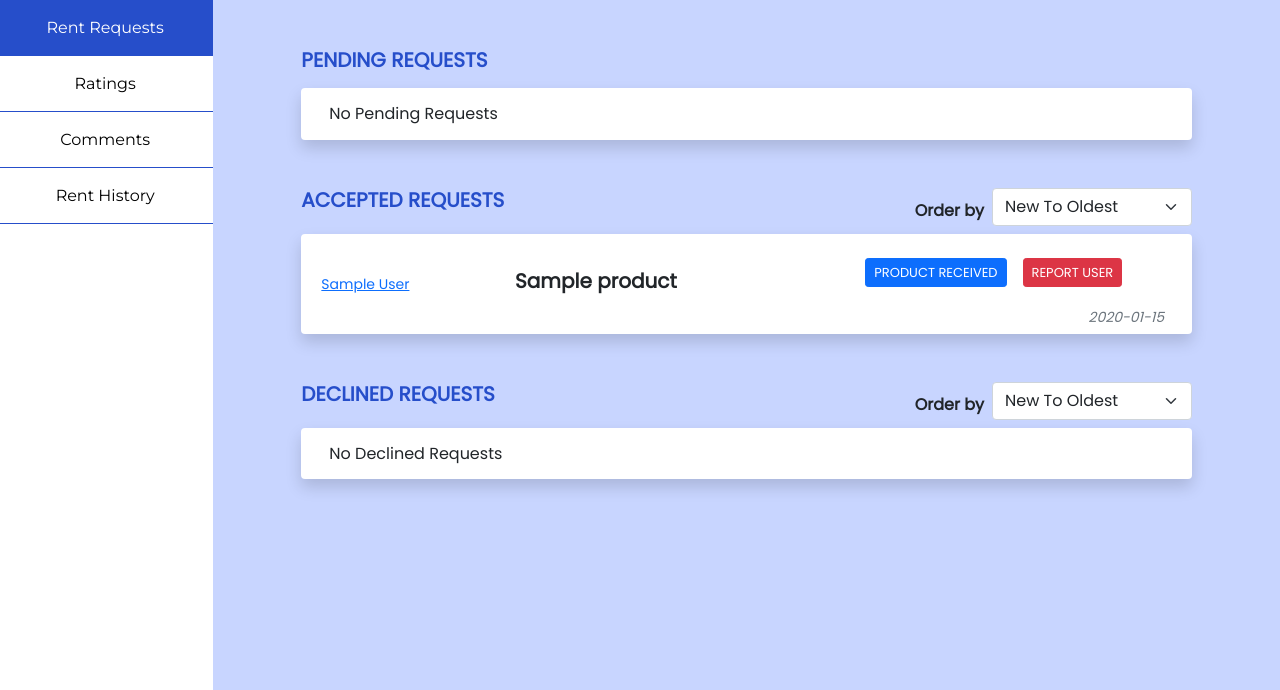
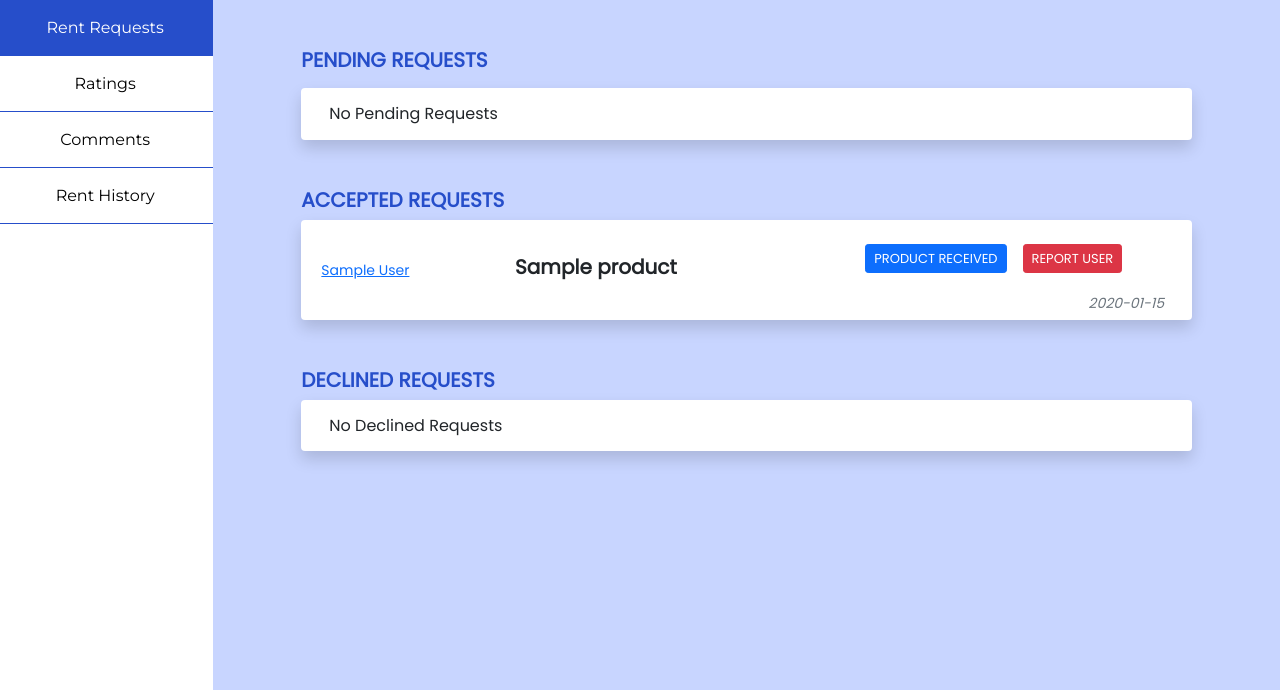
Before and after one commit to ShameemudheenMP/BoroKaro, a Django app: page /activity/ in a window 1280 px wide. Shown: the part 110-800 px from the top of the page. Run offline with Django 4.2, Linux system fonts and the light colour scheme; a user stored in the database is signed in; tables that the repository leaves empty hold one stand-in row (values such as "Sample post"); grey boxes marked "Sample" are stand-in pictures; some libraries are stand-ins or nearby versions.

Commit message:
+stars,-'sort'(activity) & -'forgotpass'(login)

```diff
--- a/Borokaro/Borokaro/settings.py
+++ b/Borokaro/Borokaro/settings.py
@@ -40,7 +40,8 @@ INSTALLED_APPS = [
     'django.contrib.staticfiles',
     'main.apps.MainConfig',
     'crispy_forms',
-    'crispy_bootstrap5'
+    'crispy_bootstrap5',
+    'mathfilters'
 ]
 
 MIDDLEWARE = [
--- a/Borokaro/main/admin.py
+++ b/Borokaro/main/admin.py
@@ -20,6 +20,5 @@ admin.site.register(Comment)
 admin.site.register(ReportComment)
 admin.site.register(ReportUser)
 admin.site.register(Wishlist)
-admin.site.register(LenderRating)
 admin.site.register(ProductRating)
 admin.site.register(BorrowerRating)
--- a/Borokaro/main/templates/main/activity.html
+++ b/Borokaro/main/templates/main/activity.html
@@ -1,5 +1,6 @@
 {% extends 'main/base.html' %}
 {% load static %}
+{% load mathfilters %}
 {% block content %}
 <div class="row container-fluid content p-0 m-0">
   <div class="col-xl-2 col-md-3 col-sm-4 col-xs-12 body-left pt-sm-5 pt-md-2 pt-lg-0 d-flex flex-column"
@@ -69,10 +70,10 @@
 
       <div class="d-flex mx-1 mt-5">
         <h5 class="blue-text fw-bold me-auto">ACCEPTED REQUESTS</h5>
-        <label for="acc-req-filter" class="me-2 my-auto fw-bold">Order by</label>
+        <!-- <label for="acc-req-filter" class="me-2 my-auto fw-bold">Order by</label>
         <select name="" id="acc-req-filter" class="form-select mb-2" style="width: 200px;">
           <option value="NewToOldest">New To Oldest</option>
-        </select>
+        </select> -->
       </div>
       <!-- to display no accepted requests if there is no accepted requests -->
       {% if not accepted %}
@@ -117,10 +118,10 @@
       {% endif %}
       <div class="d-flex mx-1 mt-5">
         <h5 class="blue-text fw-bold me-auto">DECLINED REQUESTS</h5>
-        <label for="acc-req-filter" class="me-2 my-auto fw-bold">Order by</label>
+        <!-- <label for="acc-req-filter" class="me-2 my-auto fw-bold">Order by</label>
         <select name="" id="dec-req-filter" class="form-select mb-2" style="width: 200px;">
           <option value="NewToOldest">New To Oldest</option>
-        </select>
+        </select> -->
       </div>
       <!-- to display no declined requests if there is no declined requests -->
       {% if not declined %}
@@ -157,91 +158,122 @@
     <div id="ratings" class="pt-1 mx-5 px-4 pb-5">
       <div class="d-flex mx-1 mt-5">
         <h5 class="blue-text fw-bold me-auto">BORROWED</h5>
-        <div class="d-flex justify-content-between mb-2">
+        <!-- <div class="d-flex justify-content-between mb-2">
           <label for="borrowed-filter" class="me-2 my-auto fw-bold">Order by</label>
           <select name="" id="borrowed-filter" class="form-select" style="width: 200px;">
             <option value="NewToOldest">New To Oldest</option>
           </select>
-        </div>
+        </div> -->
       </div>
       <!-- borrow ratings loop here -->
-      <div class="bg-white rounded-3 p-3 d-flex align-items-center justify-content-start mb-2 shadow-sm" style="height: 120px">
+      {% if not len %}
+      <div class="row bg-white rounded-2 p-3 mx-1 mb-2 shadow">
+        <h6 class="my-auto">You have not rated any lenders/products yet!</h6>
+      </div>
+      {% else %}
+      {% for ele in borrowed_list %}
+      <div class="bg-white rounded-3 p-3 d-flex align-items-center justify-content-start mb-2 shadow" style="height: 120px">
         <div class="d-flex align-items-center" style="width: 120px; height: 90px;">
-          <img src="{% static 'Assets/ProductImages/Product8-1.jpg' %}" alt="porduct-image"
+          <img src="{{ele.product.p_image1.url}}" alt="porduct-image"
             class="rounded card-img-activity">
         </div>
         <div class="d-flex align-items-center flex-fill">
           <div class="mt-sm-3 mt-md-0 d-flex flex-column flex-fill">
-            <h6 class="fw-bold mx-5">DELL OptiPlex 7490 All-in-One Monitor Black </h6>
+            <a href="/product/{{ele.product.id}}"><h6 class="fw-bold mx-5">{{ele.product.p_name}}</h6></a>
             <div class="d-flex justify-content-start">
               <div class="lender-rating ms-5 mt-2 d-flex">
                 <h6 class="medium-font my-auto">Lender Rating : </h6>
                 <div class="d-flex medium-font ms-3">
                     <!-- loop star here -->
+                    {% with ''|center:ele.len_rate as range %}
+                      {% for _ in range %}
                         <p class="my-auto"><i class="bi bi-star-fill text-primary me-1"></i></p>
-                  <p class="my-auto"><i class="bi bi-star-fill text-primary me-1"></i></p>
-                  <p class="my-auto"><i class="bi bi-star-fill text-primary me-1"></i></p>
+                      {% endfor %}
+                    {% endwith %}
+                    {% with 5|sub:ele.len_rate as n %}
+                      {% for i in n|get_range %}
                         <p class="my-auto"><i class="bi bi-star text-primary me-1"></i></p>
-                  <p class="my-auto"><i class="bi bi-star text-primary me-1"></i></p>
+                      {% endfor %}
+                    {% endwith %}
                 </div>
               </div>
               <div class="lender-rating ms-5 mt-2 d-flex">
                 <h6 class="medium-font my-auto">Product Rating :</h6>
                 <div class="d-flex medium-font ms-3">
                   <!-- loop star here -->
+                    {% with ''|center:ele.prod_rate as range %}
+                      {% for _ in range %}
                         <p class="my-auto"><i class="bi bi-star-fill text-primary me-1"></i></p>
-                  <p class="my-auto"><i class="bi bi-star-fill text-primary me-1"></i></p>
-                  <p class="my-auto"><i class="bi bi-star-fill text-primary me-1"></i></p>
+                      {% endfor %}
+                    {% endwith %}
+                    {% with 5|sub:ele.prod_rate as n %}
+                      {% for i in n|get_range %}
                         <p class="my-auto"><i class="bi bi-star text-primary me-1"></i></p>
-                  <p class="my-auto"><i class="bi bi-star text-primary me-1"></i></p>
+                      {% endfor %}
+                    {% endwith %}
                 </div>
               </div>
             </div>
             <div class="d-flex justify-content-end">
-              <p class="text-muted mb-auto medium-font"><em>15/01/2022</em></p>
+              <p class="text-muted mb-auto medium-font"><em>{{ele.time}}</em></p>
             </div>
           </div>
         </div>
       </div>
+      {% endfor %}
+      {% endif %}
 
       <!-- lent ratings -->
       <div class="d-flex mx-1 mt-5">
         <h5 class="blue-text fw-bold me-auto">LENT</h5>
-        <div class="d-flex justify-content-between mb-2">
+        <!-- <div class="d-flex justify-content-between mb-2">
           <label for="lend-filter" class="me-2 my-auto fw-bold">Order by</label>
           <select name="" id="lend-filter" class="form-select" style="width: 200px;">
             <option value="NewToOldest">New To Oldest</option>
           </select>
+        </div> -->
       </div>
+      <!-- lent ratings loop here -->
+      {% if not bor %}
+      <div class="row bg-white rounded-2 p-3 mx-1 mb-2 shadow">
+        <h6 class="my-auto">You have not rated any borrowers yet!</h6>
       </div>
-
-      <div class="bg-white rounded-3 p-3 d-flex align-items-center justify-content-start mb-2 shadow-sm" style="height: 120px">
+      {% else %}
+      {% for ele in lent_list %}
+      <div class="bg-white rounded-3 p-3 d-flex align-items-center justify-content-start mb-2 shadow" style="height: 120px">
         <div class="d-flex align-items-center" style="width: 120px; height: 90px;">
-          <img src="{% static 'Assets/ProductImages/Product3-1.jpg' %}" alt="porduct-image"
+          <img src="{{ele.product.p_image1.url}}" alt="porduct-image"
             class="card-img-activity rounded">
         </div>
         <div class="d-flex align-items-center flex-fill">
           <div class="mt-sm-3 mt-md-0 d-flex flex-column flex-fill">
-            <h6 class="fw-bold mx-5">DELL OptiPlex 7490 All-in-One Monitor Black </h6>
+            <a href="/product/{{ele.product.id}}"><h6 class="fw-bold mx-5">{{ele.product.p_name}}</h6></a>
             <div class="d-flex justify-content-start">
               <div class="lender-rating ms-5 mt-2 d-flex">
                 <h6 class="medium-font my-auto">Borrower Rating : </h6>
                 <div class="d-flex medium-font ms-3">
                   <!-- loop star here -->
+                    {% with ''|center:ele.val as range %}
+                      {% for _ in range %}
                         <p class="my-auto"><i class="bi bi-star-fill text-primary me-1"></i></p>
-                  <p class="my-auto"><i class="bi bi-star-fill text-primary me-1"></i></p>
-                  <p class="my-auto"><i class="bi bi-star-fill text-primary me-1"></i></p>
+                      {% endfor %}
+                    {% endwith %}
+                    {% with 5|sub:ele.val as n %}
+                      {% for i in n|get_range %}
                         <p class="my-auto"><i class="bi bi-star text-primary me-1"></i></p>
-                  <p class="my-auto"><i class="bi bi-star text-primary me-1"></i></p>
+                      {% endfor %}
+                    {% endwith %}
                 </div>
               </div>
             </div>
             <div class="d-flex justify-content-end">
-              <p class="text-muted mb-auto medium-font"><em>15/01/2022</em></p>
+              <p class="text-muted mb-auto medium-font"><em>{{ele.time}}</em></p>
             </div>
           </div>
         </div>
       </div>
+      {% endfor %}
+      {% endif %}
 
     </div>
 
@@ -249,12 +281,12 @@
     <div id="comments" class="pt-5 px-4 mx-5 pb-5">
       <!-- comment loop here -->
       {% if not com %}
-      <div class="row bg-white rounded-2 p-3 mx-1 mb-2  shadow-sm">
+      <div class="row bg-white rounded-2 p-3 mx-1 mb-2 shadow">
         <h6 class="my-auto">You have not made any comments yet!</h6>
       </div>
       {% else %}
       {% for comment in comments %}
-      <div class="card mb-2 p-3 shadow-sm">
+      <div class="card mb-2 p-3 shadow">
         <div class="card-body p-0">
           <div class="d-flex">
             <a href="/product/{{comment.product.id}}" class="h6">{{comment.product.p_name}}</a>
@@ -276,17 +308,17 @@
     <div id="rent-lists" class="pt-5 px-4 mx-5 pb-5">
       <!-- Rent list loop here -->
       {% if not bacc %}
-      <div class="row bg-white rounded-2 p-3 mx-1 mb-2">
+      <div class="row bg-white rounded-2 p-3 mx-1 mb-2 shadow">
         <h6 class="my-auto">No rent history yet!</h6>
       </div>
       {% else %}
         {% for request in breqs %}
         {% if request.status == 1 or request.status == 3 or request.status == 4 or request.status == 5 or request.status == 6%}
-        <div class="bg-white rounded-3 p-3 d-flex align-items-center justify-content-between mb-2 shadow-sm">
+        <div class="bg-white rounded-3 p-3 d-flex align-items-center justify-content-between mb-2 shadow">
             <a href="/product/{{request.product.id}}" class="h6 fw-bold mb-0 text-decoration-none text-dark flex-grow-1">{{request.product.p_name}} </a>
             {% if request.status == 1 or request.status == 3 or request.status == 4 %}
             <div class="me-3 ms-3">
-            <a href="/ratelender/{{request.product.id}}" class="btn btn-primary small-btn shadow">RATE PRODUCT</a>
+            <a href="/ratelender/{{request.id}}" class="btn btn-primary small-btn shadow">RATE PRODUCT</a>
             </div>
             {% else %}
             <div class="me-3 ms-3">
--- a/Borokaro/main/templates/registration/login.html
+++ b/Borokaro/main/templates/registration/login.html
@@ -38,7 +38,7 @@
                 <!-- <input type="password" id="password" name="password" class="textinputs" placeholder="  &#xf023   PASSWORD"><br><br><br> -->
                 <input type="submit" value="LOGIN" class="submitbutton"><br>
                 <div class="bottom">
-                    <a href="http://" class="forgot">Forgot Password?</a><br><br>
+                    <!-- <a href="http://" class="forgot">Forgot Password?</a><br><br> -->
                     <div><p>Not yet registered?<a href="/signup" style="margin-left:5px ;">SIGN UP</a> </p> </div>
                 </div>
             </form>
--- a/Borokaro/main/views.py
+++ b/Borokaro/main/views.py
@@ -1,4 +1,5 @@
 
+from math import prod
 import re
 from winreg import HKEY_LOCAL_MACHINE
 from django.shortcuts import redirect, render
@@ -12,6 +13,7 @@ from django.urls import reverse
 from django.contrib.auth.hashers import make_password
 from datetime import timedelta
 import pytz
+from django.template.defaulttags import register
 
 # Create your views here.
 
@@ -19,24 +21,28 @@ import pytz
 def myFunc(e):
     return e.created_at
 
+@register.filter
+def get_range(value):
+    return range(value)
+
 def home(request):
     products = Product.objects.all()
-    tz = pytz.timezone('Asia/Kolkata') # dont use this timezone since datetime.now returns UTC time and products are rated at UTC time
+    tz = pytz.timezone('Asia/Kolkata')
     #initial lookup period is 14 days or 2 weeks
     for product in products:
         rating_count = 0
         prod_ratings=[]
         #first check if this product has at least one rating, if not directly set its rating value to 0
-        rating_present = len(list(ProductRating.objects.filter(product=product).values_list('val', flat=True).order_by('created_at')))
+        rating_present = len(list(ProductRating.objects.filter(product=product).values_list('prod_rate', flat=True).order_by('created_at')))
         if rating_present:
             #check if product ratings exist within current lookup period and if not, increment threshold by 2 weeks inside a while loop
             threshold = 14
-            compare_date = datetime.now(tz) - timedelta(days=threshold)
+            compare_date = datetime.datetime.now(tz) - timedelta(days=threshold)
             while( ProductRating.objects.filter(created_at__gt=compare_date,product=product).count() <= 0):
                 threshold = threshold + 14
-                compare_date = datetime.now(tz) - timedelta(days=threshold)
+                compare_date = datetime.datetime.now(tz) - timedelta(days=threshold)
             #use the obtained optimal threshold to filter required ratings and calculate average of those ratings
-            prod_ratings = list(ProductRating.objects.filter(created_at__gt=compare_date,product=product).values_list('val', flat=True).order_by('created_at'))
+            prod_ratings = list(ProductRating.objects.filter(created_at__gt=compare_date,product=product).values_list('prod_rate', flat=True).order_by('created_at'))
             rating_count = len(prod_ratings)
             product.rating = round(sum(prod_ratings)/rating_count)
         else:
@@ -79,15 +85,12 @@ def log_in(request):
         user = authenticate(request, email=email, password=password)
         if user is not None:
             login(request, user)
-            # print("Helllooooooo")
             #USED TO REDIRECT TO A SPECIFIC URL AFTER LOGIN
             if next_url:
                 return redirect(next_url)
             return redirect('home')
         else:
             pass
-    # else:
-    #     return HttpResponse("Wrong credds bud!")
     return render(request, 'registration/login.html')
 
 @login_required(login_url='/login')
@@ -108,13 +111,6 @@ def product(request, idn):
         status = int(req.status)
     except ObjectDoesNotExist:
         status = 1
-    # img1 = product.p_image1
-    # img2 = product.p_image2
-    # img3 = product.p_image3
-    # image = [img1,img2,img3]
-    #image = ProdImage.objects.filter(product=product)
-    #user = request.user
-    #DYNAMICALLY LOAD PRODUCT INFO
     return render(request, 'main/product.html',{'product':product,'userid':userid, 'status':status,'comments':comments,'com':com,'wish':wish})
 
 @login_required(login_url='/login')
@@ -176,9 +172,17 @@ def activity(request):
     requests = PReq.objects.all()
     present_user = request.user
     coms = Comment.objects.filter(user = present_user).order_by('-created_at')
+    prod_rate = ProductRating.objects.filter( borrower = present_user).order_by('-created_at')
+    bor_rate = BorrowerRating.objects.filter( lender = present_user ).order_by('-created_at')
     com=0
+    prod=0
+    bor=0
     if coms:
-        com=1
+        com = 1
+    if prod_rate:
+        prod = 1
+    if bor_rate:
+        bor = 1
     my_products = Product.objects.filter(user = present_user)
     for pro in my_products:
         for req in requests:
@@ -204,7 +208,8 @@ def activity(request):
         elif req.status == 2:
             dec = 1
     return render(request, 'main/activity.html',{'requests':reqs,
-    'breqs':breqs, 'bacc':bacc, 'pending':pend, 'accepted':acc, 'declined':dec,'comments':coms,'com':com})
+    'breqs':breqs, 'bacc':bacc, 'pending':pend, 'accepted':acc, 'declined':dec,'comments':coms,'com':com,
+    'borrowed_list':prod_rate,'lent_list':bor_rate,'len':prod,'bor':bor,'n':0})
 
 @login_required(login_url='/login')
 def borrow(request, idn):
@@ -378,7 +383,7 @@ def viewwish(request):
 @login_required(login_url='/login')
 def profile(request,idn):
     prof_user = User.objects.get(id=idn)
-    len_ratings = list(LenderRating.objects.filter(lender_id=idn).values_list('val', flat=True).order_by('id'))
+    len_ratings = list(ProductRating.objects.filter(lender_id=idn).values_list('len_rate', flat=True).order_by('id'))
     count2 = len(len_ratings)
     if count2:
         len_rate = round(sum(len_ratings)/count2)
@@ -447,7 +452,6 @@ def comment(request,idn):
         com.user = request.user
         com.content = request.POST.get('comment')
         com.save()
-        #return redirect('product/<idn>')
         return redirect(reverse('product', kwargs={"idn": idn}))
     else:
         pass
@@ -480,29 +484,24 @@ def rateborrower(request,idn):
 #Lender Rating
 @login_required(login_url='/login')
 def ratelender(request,idn):
-    product = Product.objects.get(id=idn)
+    req = PReq.objects.get(id=idn)
+    product = req.product
+    prod_r = ProductRating()
     if request.method == 'POST':
         len_rate = int(request.POST.get('lenderRating'))
-        if len_rate >=1 and len_rate <=5:
-            len_r = LenderRating()
-            len_r.borrower = request.user
-            len_r.lender_id = product.user.id
-            len_r.val = len_rate
-            len_r.save()
-            reqs = PReq.objects.filter(borrower = request.user,  product = product, status__in=['1','3','4'])
-            req = reqs.latest('created_at')
+        prod_rate = int(request.POST.get('productRating'))
+        if len_rate >=1 and len_rate <=5 and prod_rate >=1 and prod_rate <=5:
+            prod_r.product = product
+            prod_r.borrower = request.user
+            prod_r.lender_id = product.user.id
+            prod_r.len_rate = len_rate
+            prod_r.prod_rate = prod_rate
+            prod_r.save()
             if req.status == 1 or req.status == 3:
                 req.status = 5
             elif req.status == 4:
                 req.status = 6
             req.save()
-        prod_rate = int(request.POST.get('productRating'))
-        if prod_rate >=1 and prod_rate <=5:
-            prod_r = ProductRating()
-            prod_r.product = product
-            prod_r.user = request.user
-            prod_r.val = prod_rate
-            prod_r.save()
         comment = request.POST.get('comment')
         if comment:
             com = Comment()
@@ -512,4 +511,4 @@ def ratelender(request,idn):
             com.save()
         return redirect('activity')
     else:
-        return render(request, 'main/ratelender.html',{'product':product})
+        return render(request, 'main/ratelender.html',{'request':req})
```
Also changed, not shown: Borokaro/main/models.py (+6 -9 lines), Borokaro/main/templates/main/ratelender.html (+4 -4 lines), Borokaro/main/migrations/0003_rename_user_productrating_borrower_and_more.py (added). Lines whose indentation alone changed are shown as unchanged.
